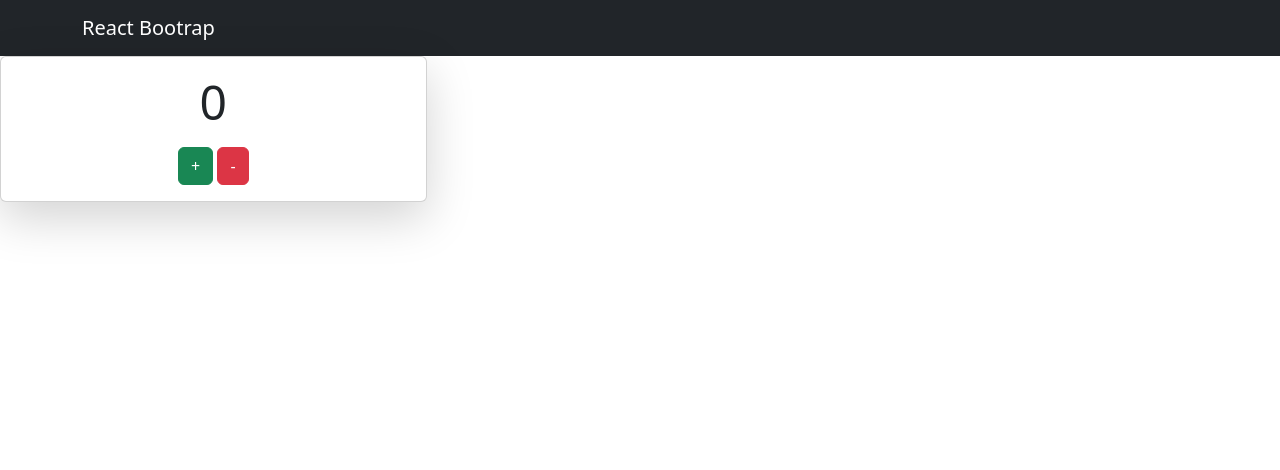
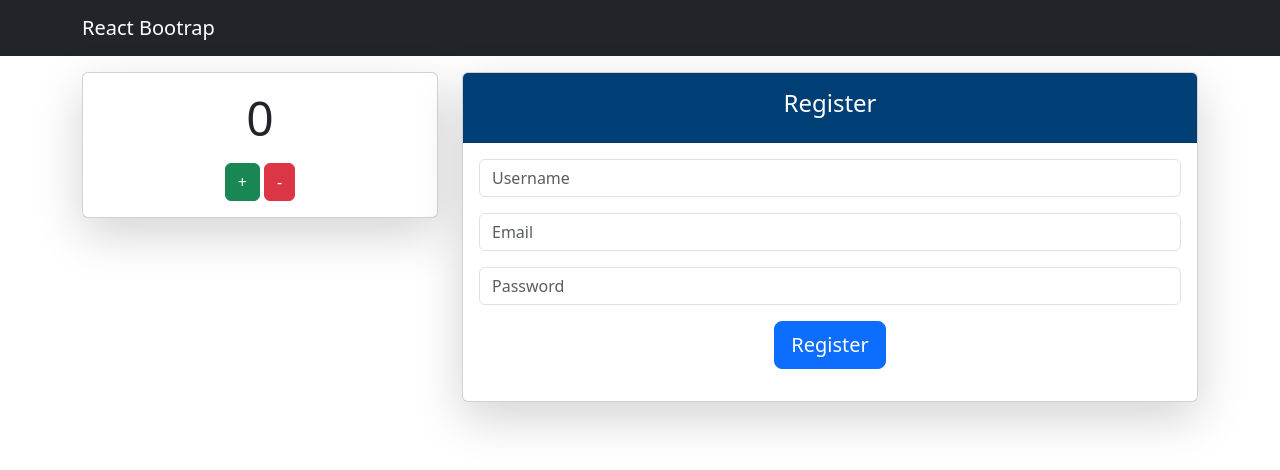
Before and after one commit to sumedhpatil675/react-bootstrap-practise, a React (Create React App) app: page / in a window 1280 px wide. Shown: the top 470 px of the page. Built offline with nearby package versions, Linux system fonts and the light colour scheme.

Commit message:
registration form completed

```diff
--- a/src/App.js
+++ b/src/App.js
@@ -4,8 +4,9 @@ import { Alert1 } from './components/Alert1';
 import { Container1 } from './components/Container1';
 import { Accordin1 } from './components/Accordin1';
 
-import {Navbar,Container} from 'react-bootstrap';
+import {Navbar,Container,Row,Col} from 'react-bootstrap';
 import { Counter } from './components/Counter';
+import { Register } from './components/Register';
 
 
 
@@ -25,10 +26,18 @@ function App() {
         <Navbar.Brand href="/">React Bootrap</Navbar.Brand>
 
      </Container>
+</Navbar>
+<Container className="mt-3">
 
-</Navbar>
+<Row>
+
 <Counter/>
 
+<Register/>
+</Row>
+
+
+</Container>
     </>
     </div>
   );
```
